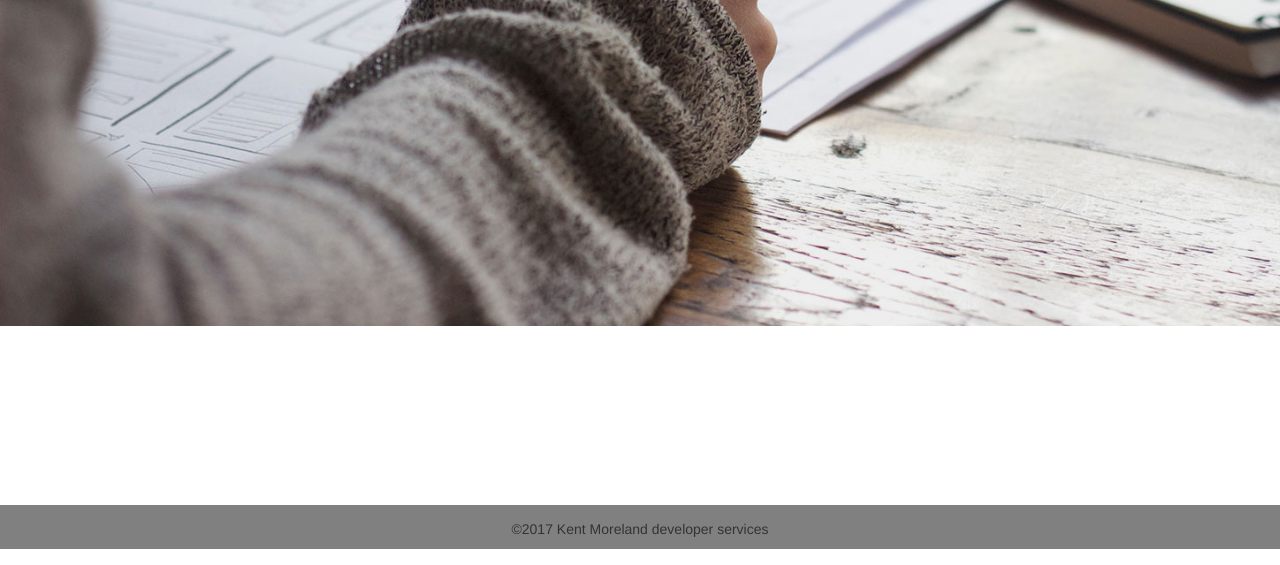
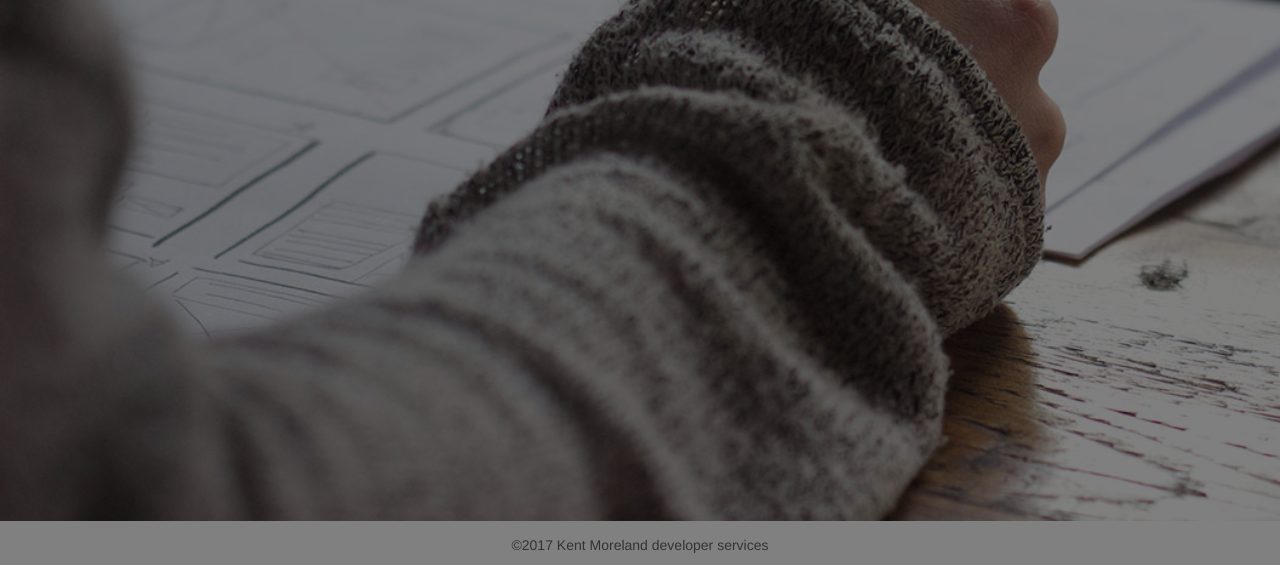
Before and after one commit to kentmoreland/jobster, a website: page public/index.html in a window 1280 px wide. Shown: the part 251-816 px from the top of the page. Drawn offline with nearby package versions, Linux system fonts and the light colour scheme; some packages are replaced by stand-ins of ours.

Commit message:
header image tweaks

```diff
--- a/public/css/main.css
+++ b/public/css/main.css
@@ -16,6 +16,7 @@ body{
   text-align: center;
   margin-bottom: 0;
   background-image: url(../img/header_background.jpg);
+  background-color: rgba(0,0,0,.5);
   background-blend-mode: multiply;
   background-repeat: no-repeat;
   background-size: cover;
@@ -29,8 +30,8 @@ body{
   background-image: url(../img/header_background.jpg);
   background-repeat: no-repeat;
   background-size: cover;
-  color: #323b58;
-  height: 525px;
+  color: #495376;
+  height: 720px;
 }
 
 .header-add,
```
